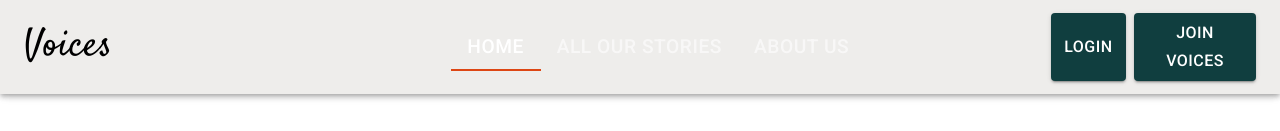
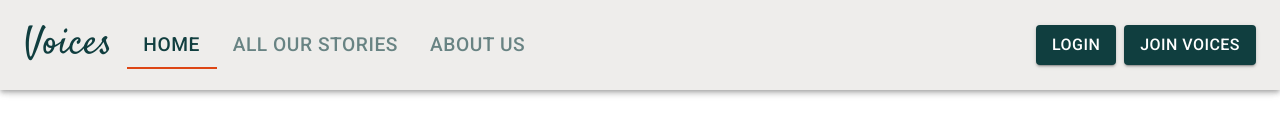
Before and after one commit to grace-anderson/voices, a React (Create React App) app in the folder client/: page / in a window 1280 px wide. Shown: the top 131 px of the page. Built offline with nearby package versions, Linux system fonts and the light colour scheme; no server answers.

Commit message:
updated header alignment

```diff
--- a/client/src/components/Header/index.jsx
+++ b/client/src/components/Header/index.jsx
@@ -21,10 +21,10 @@ import DrawerComp from "./DrawerComp";
 const CustomisedButton = styled(Button)`
   font-size: 1rem;
   color: white;
-  background: #103E3F;
+  background: #103e3f;
   :hover {
     color: white;
-    background: #DD4614;
+    background: #dd4614;
     transition: box-shadow 300ms cubic-bezier(0.4, 0, 0.2, 1) 0ms;
   }
 `;
@@ -33,13 +33,14 @@ const CustomisedLink = styled(Link)`
   text-decoration: none;
 `;
 const CustomisedLinkHome = styled(Link)`
-  color: black;
+  color: #103e3f;
   text-decoration: none;
   :hover {
-    color: #DD4614;
+    color: #dd4614;
   }
 `;
 const CustomisedTab = styled(Tab)`
+  color: #103e3f;
   font-size: 1.2rem;
 `;
 
@@ -47,7 +48,7 @@ const CustomisedToProfileButton = styled(Link)`
   font-size: 1rem;
   color: white;
   font-weight: 400;
-  background: #103E3F;
+  background: #103e3f;
   margin-right: 0.8rem;
   padding: 0.6rem 0.5rem 0.5rem;
   text-align: center;
@@ -61,7 +62,7 @@ const CustomisedToProfileButton = styled(Link)`
     0px 4px 5px 0px rgb(0 0 0 / 14%), 0px 1px 10px 0px rgb(0 0 0 / 12%);
   :hover {
     color: white;
-    background: #DD4614;
+    background: #dd4614;
     transition: box-shadow 300ms cubic-bezier(0.4, 0, 0.2, 1) 0ms;
   }
 `;
@@ -111,7 +112,6 @@ const Header = ({ links }) => {
                         </CustomisedToProfileButton>
                         <CustomisedButton
                           variant="contained"
-                          // background=""
                           sx={{
                             marginLeft: "auto",
                           }}
@@ -150,19 +150,21 @@ const Header = ({ links }) => {
             </>
           ) : (
             <Grid container sx={{ placeItems: "center" }}>
-              <Grid item xs={4}>
+              <Grid item xs={1}>
                 <CustomisedLinkHome className="" to="/">
-                  <Typography variant="subtitle2">Voices</Typography>
+                  <Typography variant="subtitle2" sx={{ textAlign: "left" }}>
+                    Voices
+                  </Typography>
                 </CustomisedLinkHome>
               </Grid>
-              <Grid item xs={6}>
+              <Grid item xs={8}>
                 <Tabs
                   indicatorColor="secondary"
                   textColor="inherit"
                   fontSize="1.2rem"
                   value={value}
                   sx={{
-                    marginLeft: "1rem",
+                    textAlign: "left",
                   }}
                   onChange={(e, val) => setValue(val)}
                 >
@@ -171,8 +173,14 @@ const Header = ({ links }) => {
                   ))}
                 </Tabs>
               </Grid>
-              <Grid item xs={2}>
-                <Box display="flex">
+              <Grid item xs={3}>
+                <Box
+                  sx={{
+                    display: "flex",
+                    textAlign: "center",
+                    justifyContent: "end",
+                  }}
+                >
                   {Auth.loggedIn() ? (
                     <>
                       {/* update customised link to button */}
```
